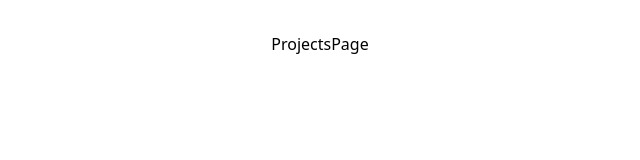
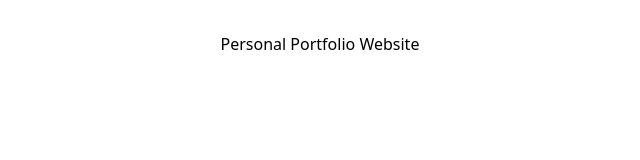
Before and after one commit to abbydise/portfolio-website, a React (Vite) app: page /projects in a window 1280 px wide. Shown: the top 160 px of the page, without its empty margins (320-960 px from the left). Built offline with nearby package versions, Linux system fonts and the light colour scheme.

Commit message:
added import statements for the data js file

```diff
--- a/src/components/ProjectBlogCard.jsx
+++ b/src/components/ProjectBlogCard.jsx
@@ -1,4 +1,6 @@
 import React from "react";
+
+import { projects } from "../data/projects";
 
 const ProjectBlogCard = () => {
 	return <div>ProjectBlogCard</div>;
--- a/src/components/ProjectCard.jsx
+++ b/src/components/ProjectCard.jsx
@@ -1,7 +1,13 @@
 import React from "react";
 
-const ProjectCard = () => {
-	return <div>ProjectCard</div>;
+const ProjectCard = ({ project }) => {
+	return (
+		<div>
+			<h1>{project.title}</h1>
+			<p>{project.description}</p>
+			<p>{project.technologies}</p>
+		</div>
+	);
 };
 
 export default ProjectCard;
--- a/src/pages/ProjectsPage.jsx
+++ b/src/pages/ProjectsPage.jsx
@@ -1,8 +1,10 @@
 import React from "react";
 import ProjectBlogCard from "../components/ProjectBlogCard";
 
+import { projects } from "../data/Projects";
+
 const ProjectsPage = () => {
-	return <div>ProjectsPage</div>;
+	return <h1>{projects.Portfolio.title}</h1>;
 };
 
 export default ProjectsPage;
--- a/src/sections/Projects.jsx
+++ b/src/sections/Projects.jsx
@@ -1,4 +1,7 @@
 import React from "react";
+
+import ProjectCard from "../components/ProjectCard";
+import { projects } from "../data/projects";
 
 const Projects = () => {
 	return (
```
